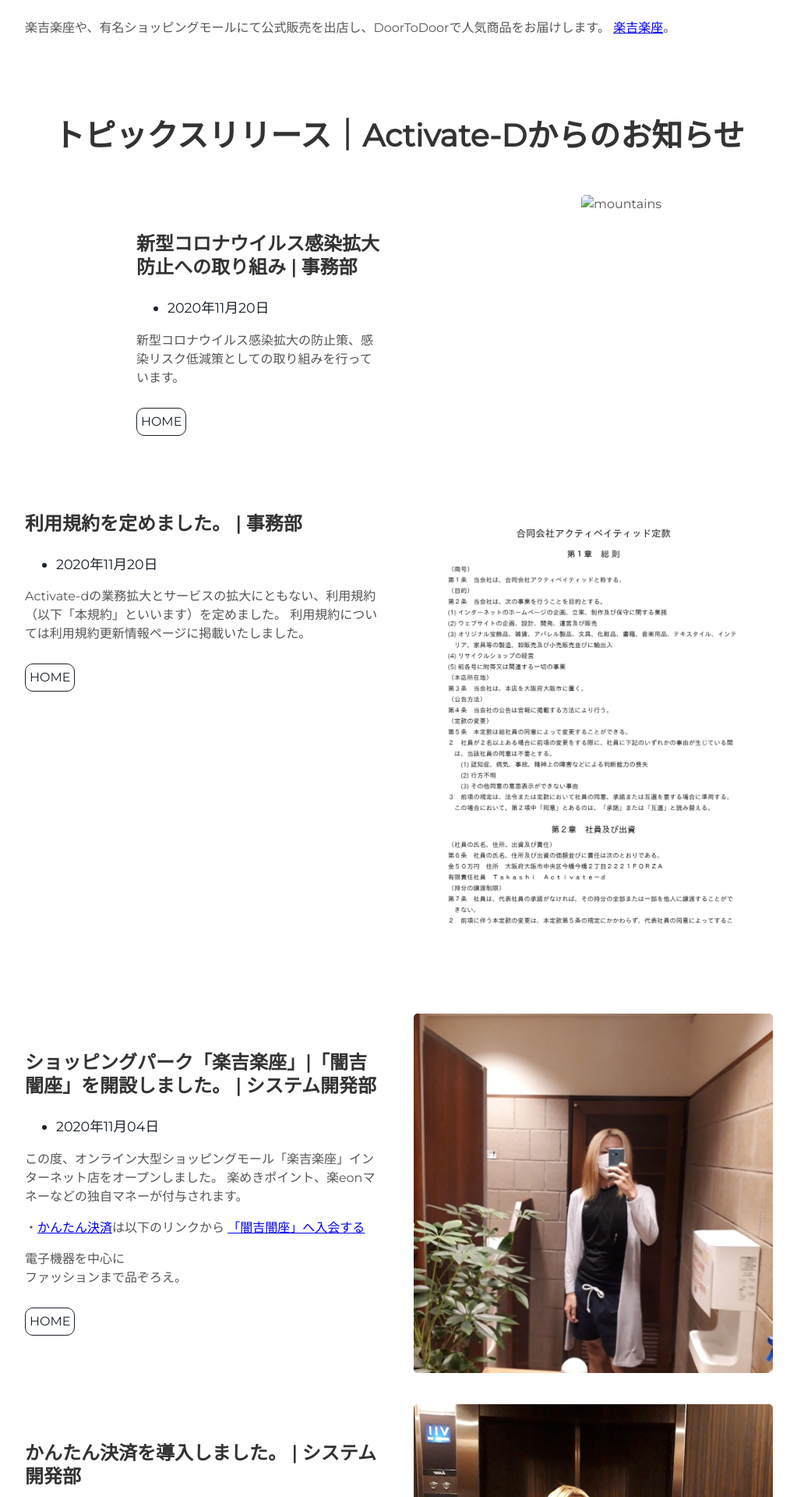
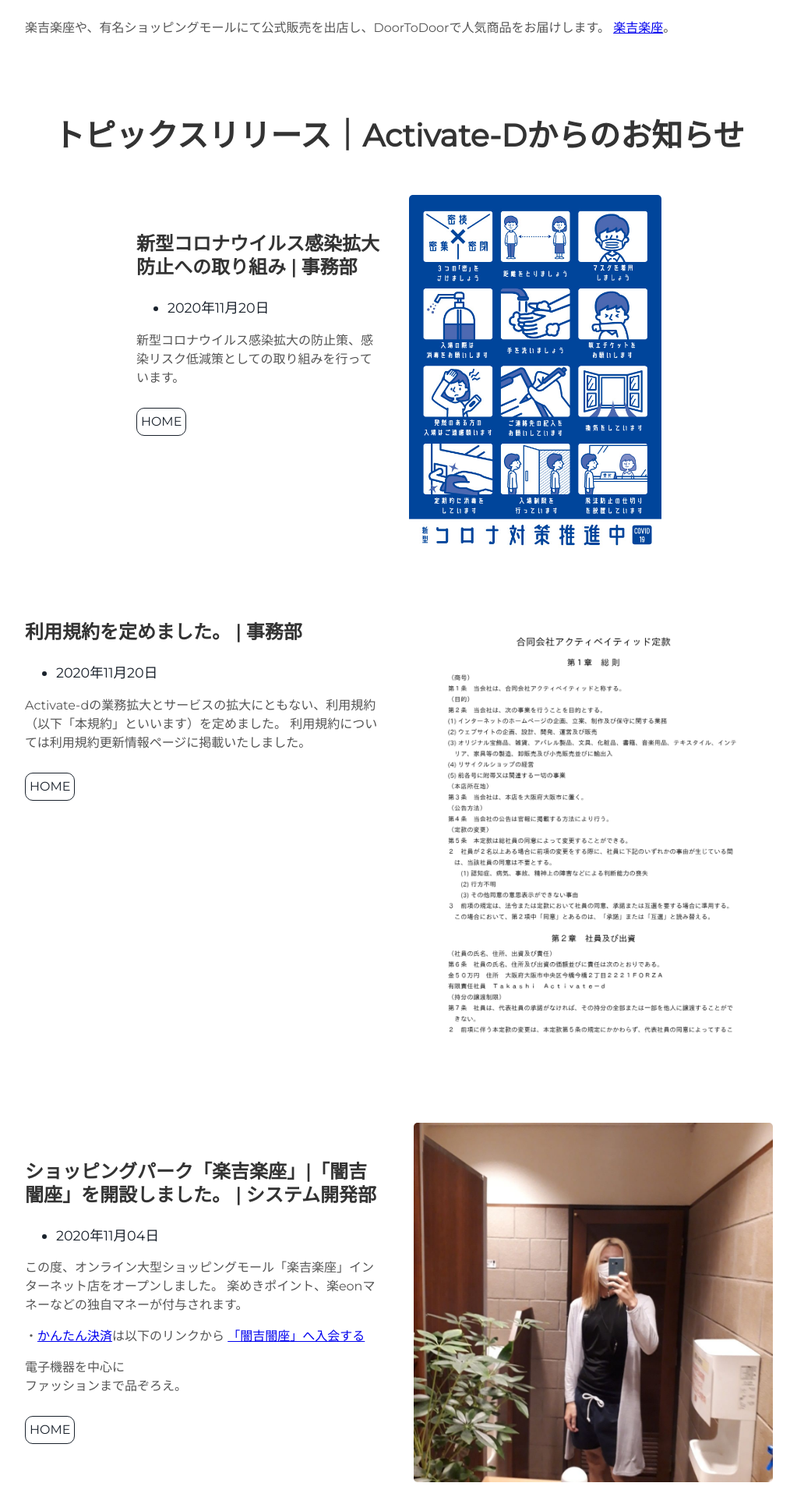
Before and after one commit to takagotch/page351, a Jekyll site: the page built from index.html, in a window 1280 px wide. Shown: the part 2607-4527 px from the top of the page at 78% size, without its empty margins (128-1151 px from the left). Built offline with Jekyll 4.4.1, drawn with Linux system fonts in a browser that asks for light colours.

Commit message:
Update projects.html

```diff
--- a/_includes/projects.html
+++ b/_includes/projects.html
@@ -8,7 +8,7 @@
 
 <div class="user-projects">
   <div class="images-right">
-    <img alt="mountains" src="{{ "assets/img/covid.jpg" | prepend: site.baseurl }}" />
+    <img alt="mountains" src="{{ "/assets/img/covid.jpg" | prepend: site.baseurl }}" />
   </div>
   <div class="contents">
     <h3> 新型コロナウイルス感染拡大防止への取り組み | 事務部 </h3>
@@ -24,6 +24,7 @@
     </ul>
     <p>
     新型コロナウイルス感染拡大の防止策、感染リスク低減策としての取り組みを行っています。
+
     </p>
 
     <a class="project-link" href="#">HOME</a>
```
